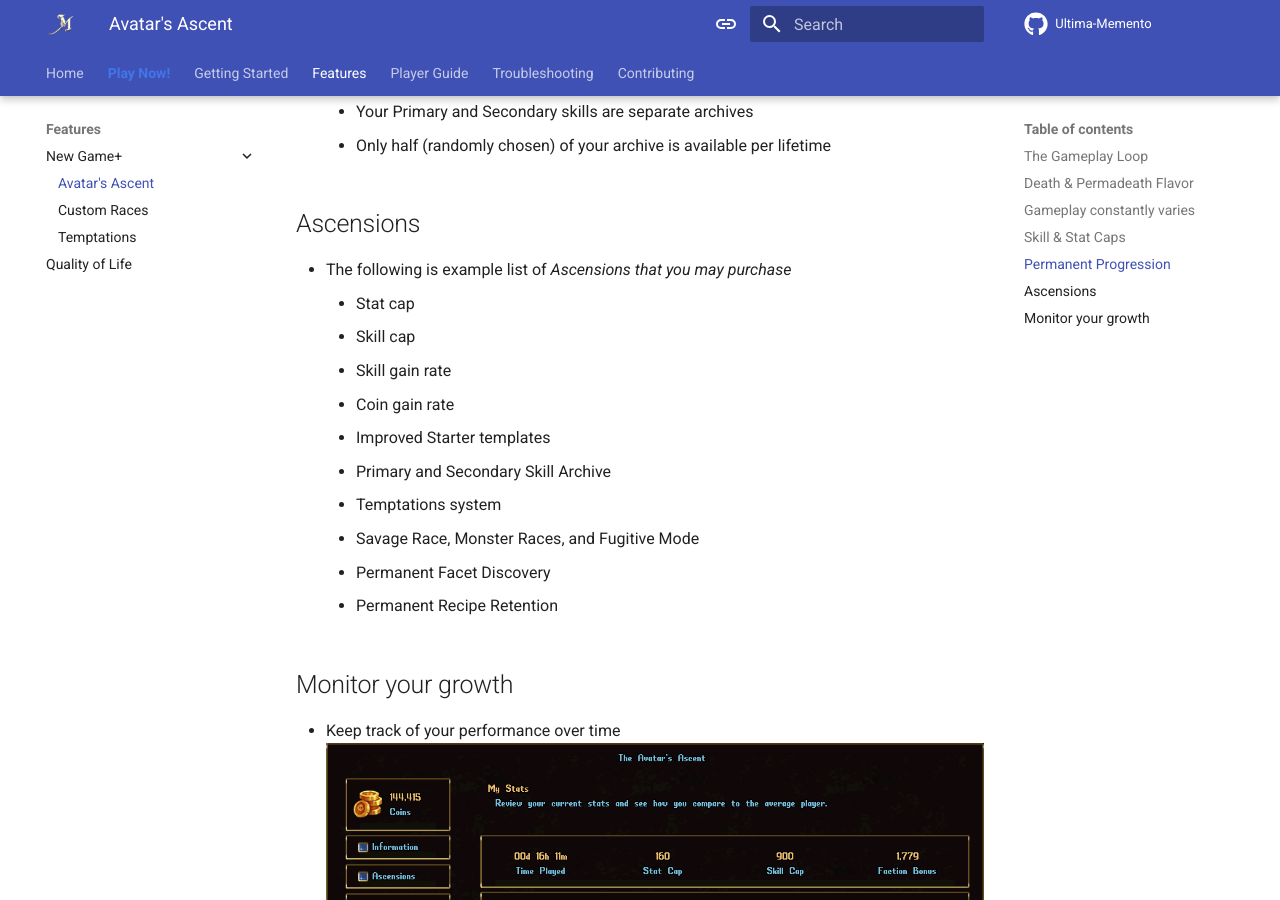
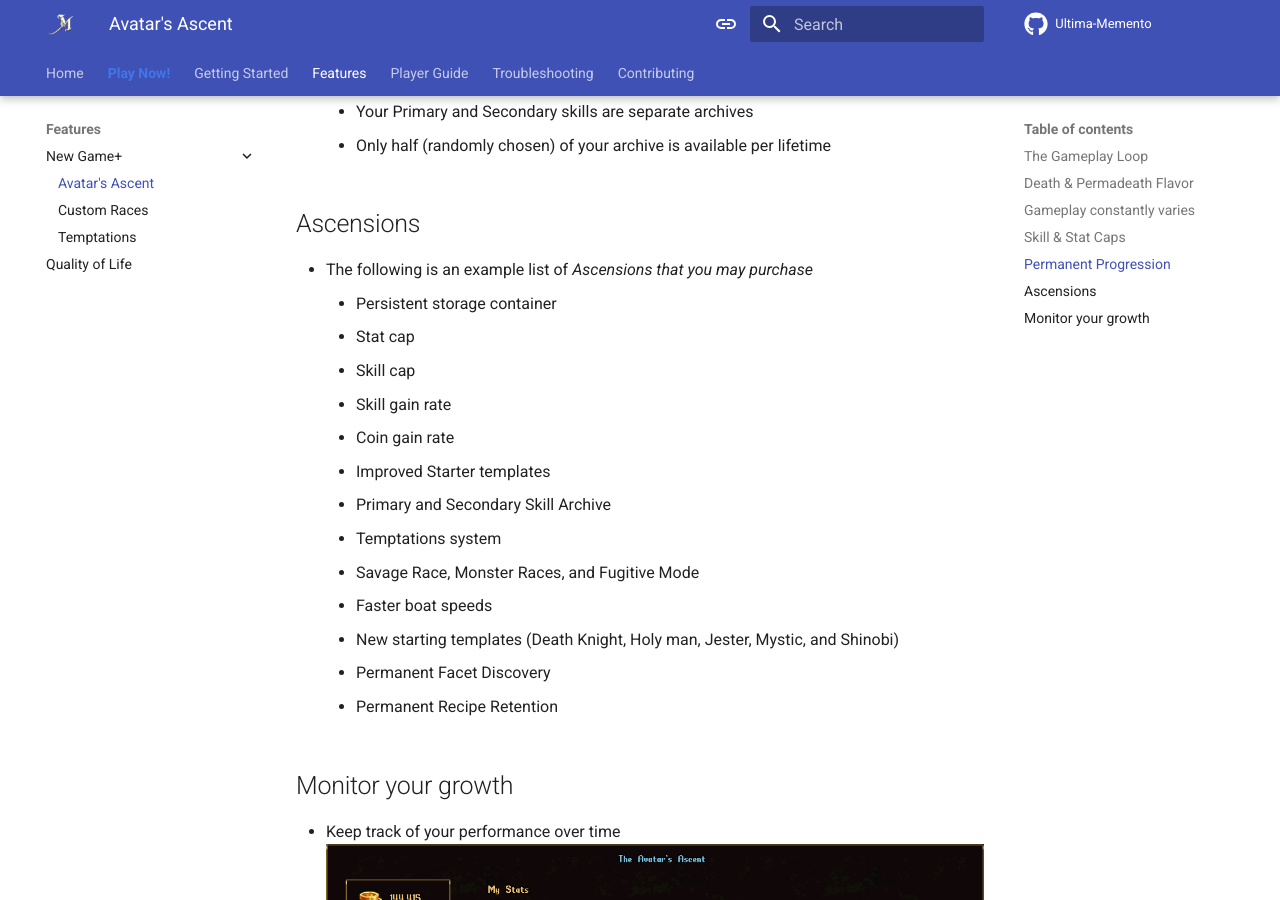
Before and after one commit to Jascen/Memento-Site, an MkDocs documentation site: the page built from docs/features/avatars-ascent.md, in a window 1280 px wide and 900 px high, scrolled down 1845 px. Built offline with MkDocs 1.6.1 and Material for MkDocs 9.7.7, drawn with Linux system fonts in a browser that asks for light colours; comment, search, counter and statistics services are not loaded.

```diff
--- a/docs/features/avatars-ascent.md
+++ b/docs/features/avatars-ascent.md
@@ -5,26 +5,22 @@ In this roguelite game mode, characters will experience a separate progression t
 ![Avatar info gump](../assets/images/avatar-system.png)
 
 ## The Gameplay Loop
-
 - Kill things
 - Earn Coins
 - Get killed
 - Come back stronger
 
 ## Death & Permadeath Flavor
-
 - When you die, your character is deleted and recreated
 - Your bank, skills, stats, and items are all gone
 - You keep your Coins, safety deposit box, House, Shoppes, and Ascensions from the Avatar Shop
 
 ## Gameplay constantly varies
-
 - Pick one of 5 randomly provided starter templates
 - Make a build based on your skill availability from your **Skill Archive**
 - Hunt down your **Rival Faction** for increased Coins
 
 ## Skill & Stat Caps
-
 - **Skill cap** = 300 (*+10 per upgrade*)
 	- Gone are the days where your only choice is "Do I level this skill to 100 or 120?"
 - **Stat cap** = 100 (*+1 per upgrade*)
@@ -33,14 +29,14 @@ In this roguelite game mode, characters will experience a separate progression t
 	- The *intelligent* can use more spells and abilities
 
 ## Permanent Progression
-
 - Your skill gains are permanently tracked in your **Skill Archive**
 	- All gains past 30 skill are permanently tracked
 	- Your Primary and Secondary skills are separate archives
 	- Only half (randomly chosen) of your archive is available per lifetime
 
 ## Ascensions
-- The following is example list of *Ascensions that you may purchase*
+- The following is an example list of *Ascensions that you may purchase*
+	- Persistent storage container
 	- Stat cap
 	- Skill cap
 	- Skill gain rate
@@ -49,6 +45,8 @@ In this roguelite game mode, characters will experience a separate progression t
 	- Primary and Secondary Skill Archive
 	- Temptations system
 	- Savage Race, Monster Races, and Fugitive Mode
+	- Faster boat speeds
+	- New starting templates (Death Knight, Holy man, Jester, Mystic, and Shinobi)
 	- Permanent Facet Discovery
 	- Permanent Recipe Retention
 
```
